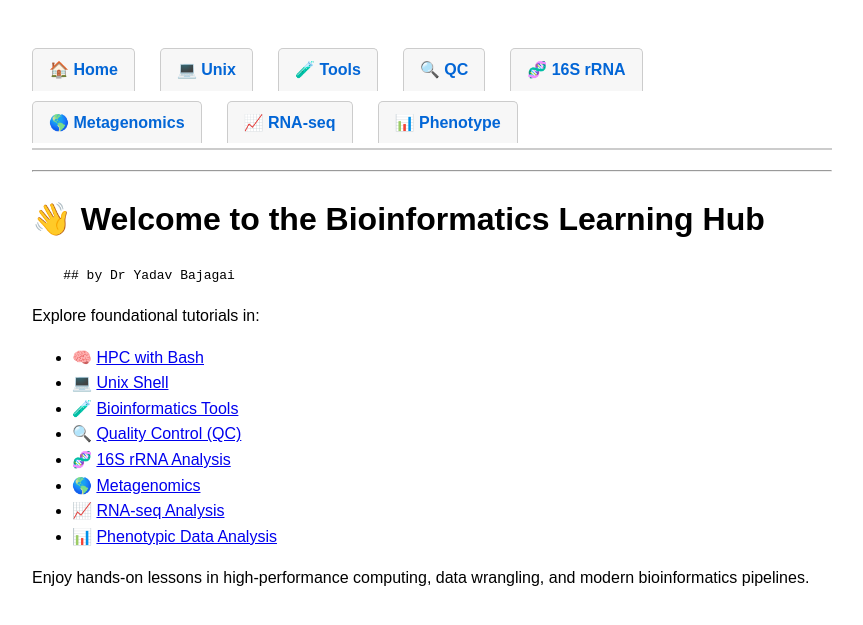
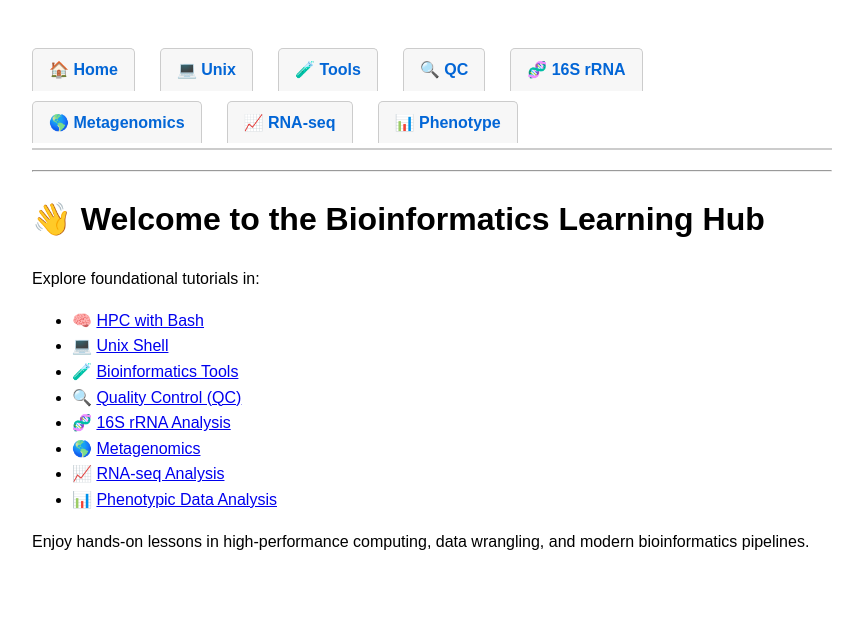
Before and after one commit to ysbajagai/bioinfo, a Jekyll site: the page built from index.md, in a window 1280 px wide. Shown: the top 625 px of the page, without its empty margins (208-1071 px from the left). Built offline with Jekyll 4.4.1, drawn with Linux system fonts in a browser that asks for light colours.

Commit message:
Update index.md

```diff
--- a/index.md
+++ b/index.md
@@ -4,7 +4,6 @@ title: Bioinformatics Learning Hub
 ---
 
 # 👋 Welcome to the Bioinformatics Learning Hub
-        ## by Dr Yadav Bajagai
 
 Explore foundational tutorials in:
 
```
